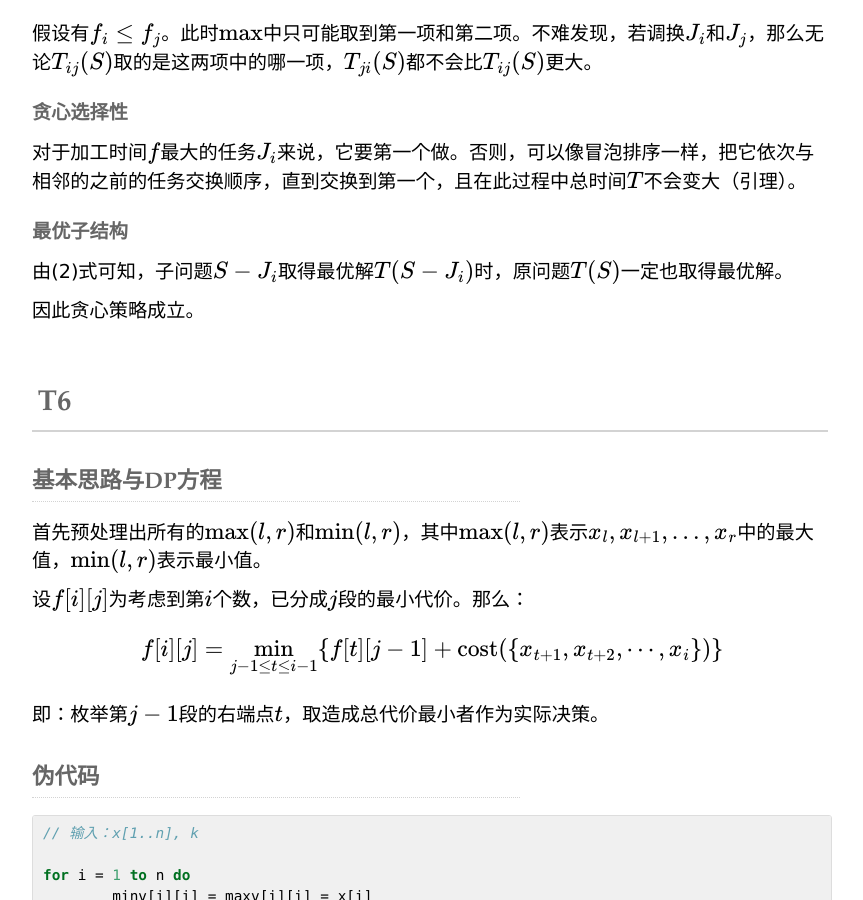
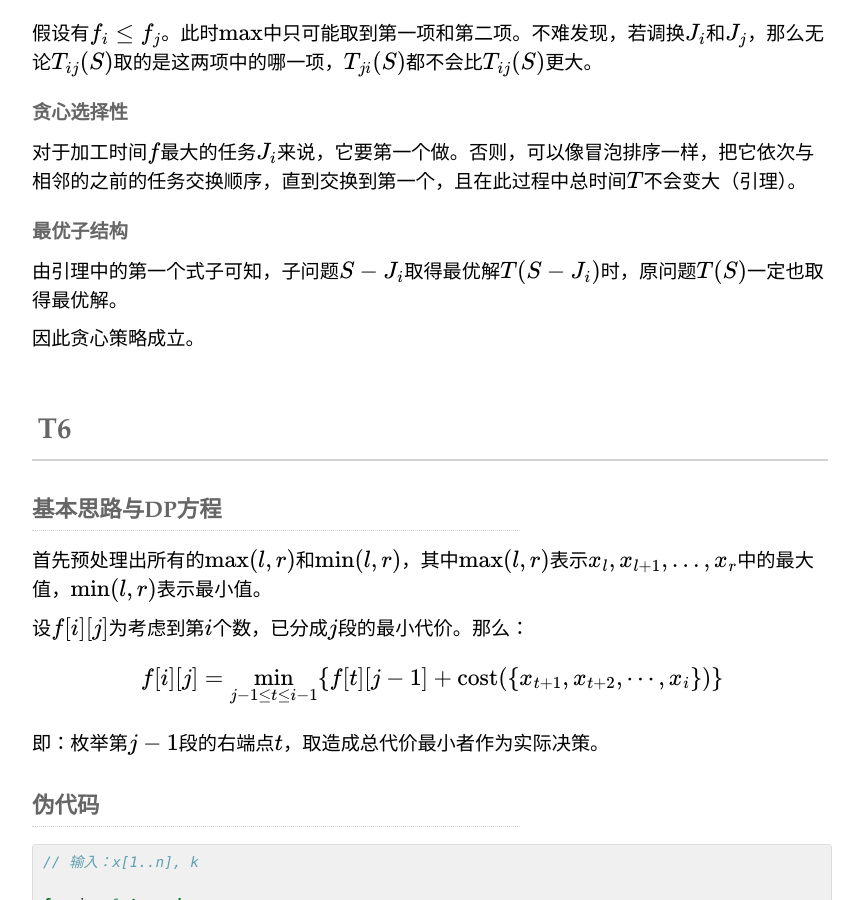
Before and after one commit to ArmeriaWang/ArmeriaWang.github.io, a Jekyll site: the page built from _posts/2020-07-22-ada-sample-solution.md, in a window 1280 px wide and 900 px high, scrolled down 3441 px. Shown: the whole window, without its empty margins (208-1071 px from the left). Built offline with Jekyll 4.4.1, drawn with Linux system fonts in a browser that asks for light colours; formulas are drawn with MathJax 3.

Commit message:
Update 2020-07-22-ada-sample-solution.md

```diff
--- a/_posts/2020-07-22-ada-sample-solution.md
+++ b/_posts/2020-07-22-ada-sample-solution.md
@@ -142,7 +142,7 @@ $$
 
 #### 最优子结构
 
-由(2)式可知，子问题$S-\{J_i\}$取得最优解$T(S-\{J_i\})$时，原问题$T(S)$一定也取得最优解。
+由引理中的第一个式子可知，子问题$S-\{J_i\}$取得最优解$T(S-\{J_i\})$时，原问题$T(S)$一定也取得最优解。
 
 因此贪心策略成立。
 
```
